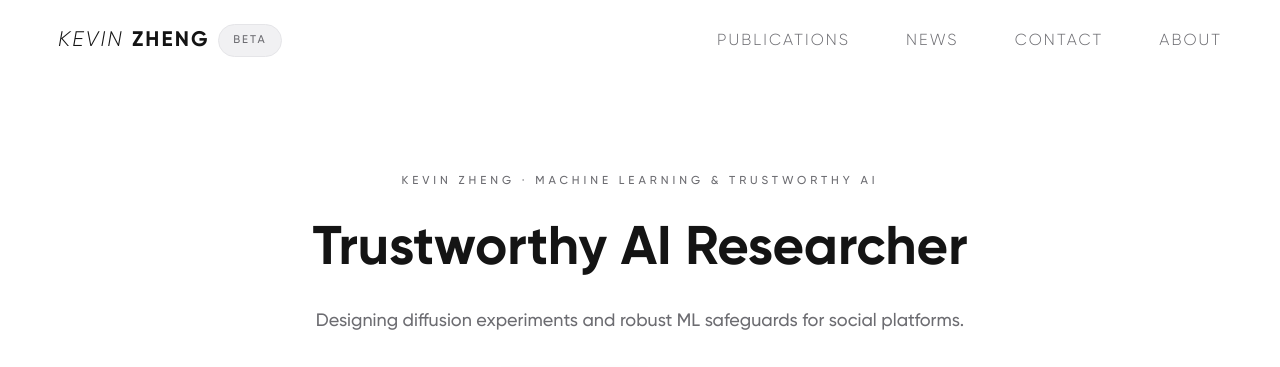
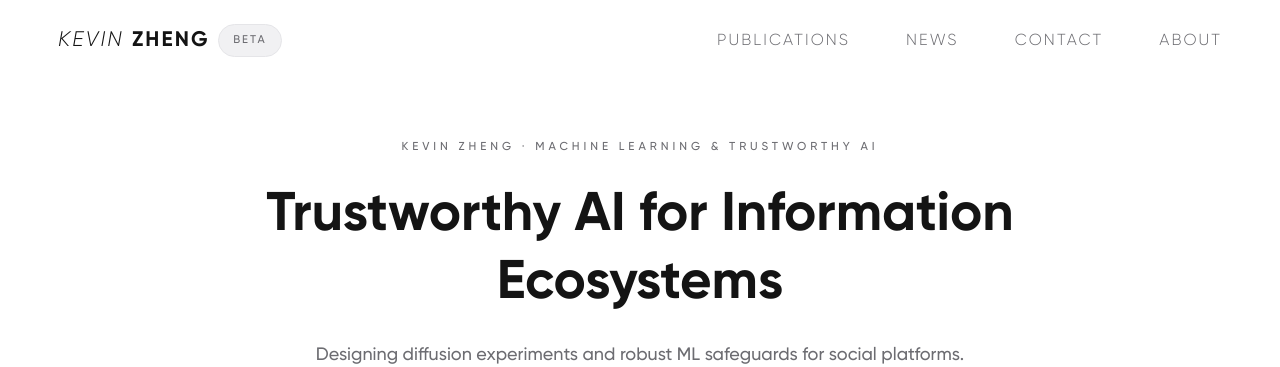
Before and after one commit to kyxzhe/kyxzhe.github.io, a Next.js app: page / in a window 1280 px wide. Shown: the top 367 px of the page. Built offline with nearby package versions, Linux system fonts and the light colour scheme; no server answers.

Commit message:
chore: refresh hero headline

```diff
--- a/src/app/page.tsx
+++ b/src/app/page.tsx
@@ -92,7 +92,7 @@ export default function Home() {
             KEVIN ZHENG · MACHINE LEARNING & TRUSTWORTHY AI
           </p>
           <h1 className="text-[2.6rem] md:text-[3.4rem] font-bold text-foreground leading-tight">
-            Trustworthy AI Researcher
+            Trustworthy AI for Information Ecosystems
           </h1>
           <p className="text-base md:text-lg text-muted-foreground max-w-2xl leading-relaxed">
             Designing diffusion experiments and robust ML safeguards for social platforms.
```
